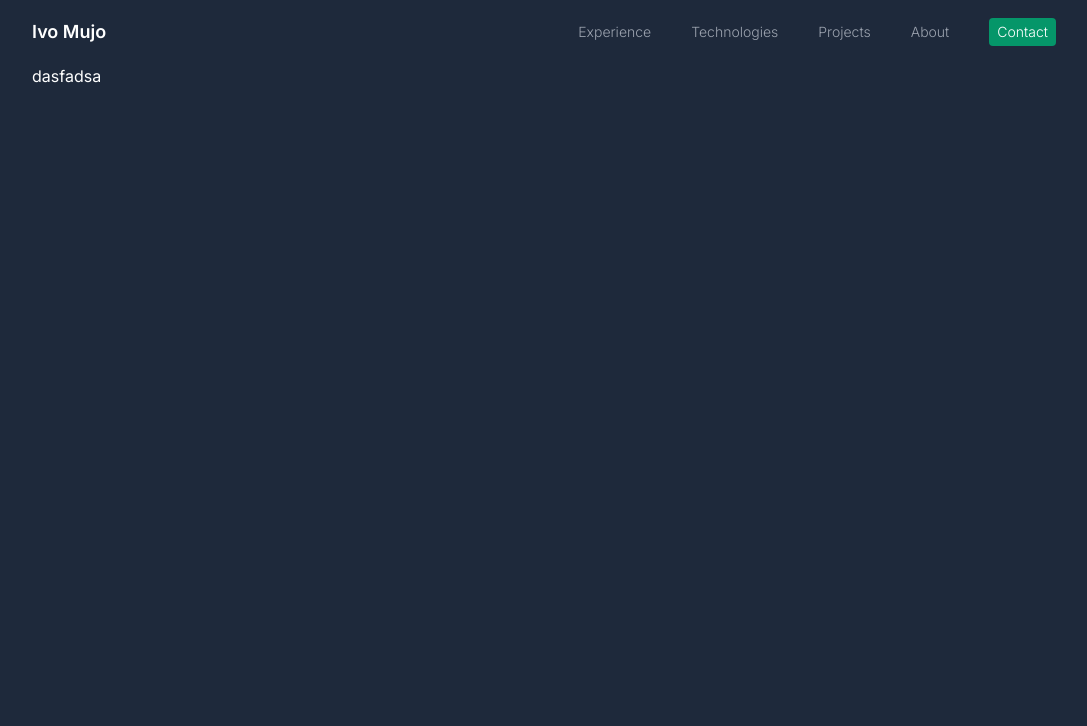
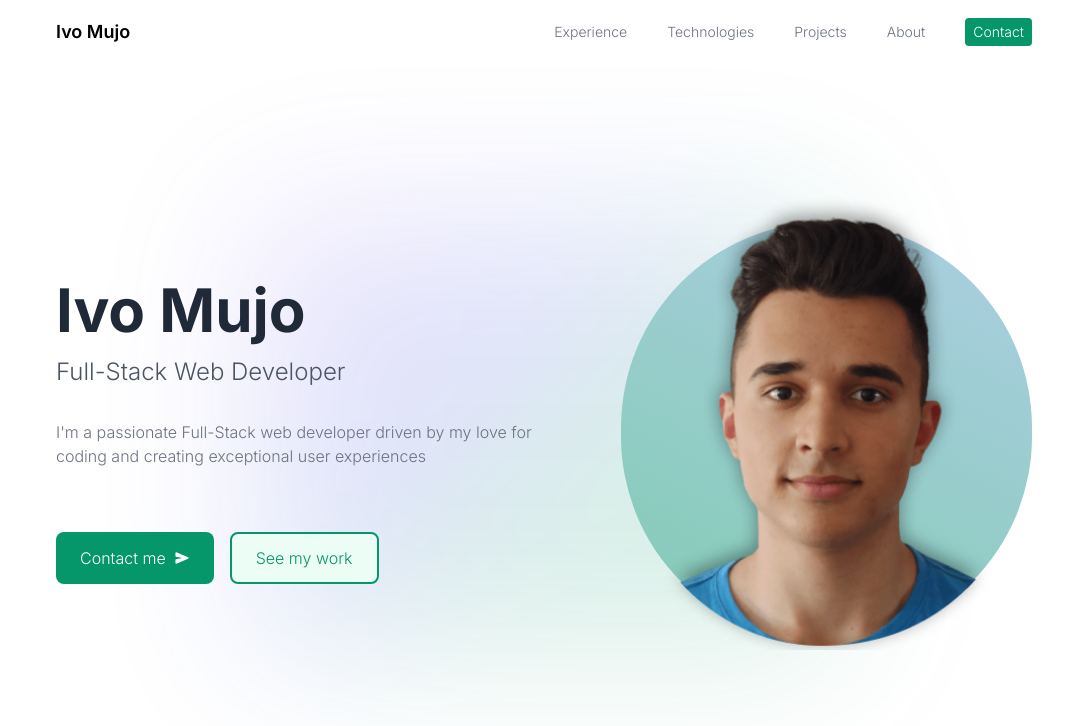
Before and after one commit to imujo/portfolio, a Next.js app: page / in a window 1280 px wide. Shown: the top 726 px of the page, without its empty margins (96-1183 px from the left). Built offline with nearby package versions, Linux system fonts and the light colour scheme.

Commit message:
added header section and header image

```diff
--- a/src/app/globals.css
+++ b/src/app/globals.css
@@ -18,7 +18,18 @@
 
 .bblur {
   background-image: linear-gradient(-45deg, #059669 50%, #1d4ed8 50%);
-  opacity: 0.3;
+  opacity: 0.25;
+  filter: blur(clamp(56px, 10vw, 80px));
+}
+
+.bblur2 {
+  background-image: linear-gradient(
+    -45deg,
+    #059669 50%,
+    #1d4ed8 50%,
+    #a74fff 120%
+  );
+  opacity: 0.15;
   filter: blur(clamp(56px, 10vw, 80px));
 }
 
@@ -31,3 +42,7 @@
 .dark {
   color-scheme: dark;
 }
+
+.headerImageBg {
+  background: linear-gradient(206deg, #accee2 0%, #82cbb4 100%);
+}
--- a/src/app/layout.tsx
+++ b/src/app/layout.tsx
@@ -16,8 +16,8 @@ export default function RootLayout({
   children: React.ReactNode;
 }) {
   return (
-    <html lang="en" className="dark">
-      <body className={cn(inter.className, "dark:bg-slate-800 ")}>
+    <html lang="en" className="">
+      <body className={cn(inter.className, "dark:bg-slate-800")}>
         <Nav />
         {children}
       </body>
--- a/src/app/page.tsx
+++ b/src/app/page.tsx
@@ -1,6 +1,9 @@
-import ProjectSection from "@/components/ProjectSection";
-import { technologies } from "@/utils/types";
+import Header from "@/sections/Header";
 
 export default function Home() {
-  return <main className="lg:px-0 px-8  max-w-5xl m-auto">dasfadsa</main>;
+  return (
+    <main className=" px-6  max-w-5xl m-auto h-full">
+      <Header />
+    </main>
+  );
 }
--- /dev/null
+++ b/src/components/HeaderImage.tsx
@@ -0,0 +1,18 @@
+import Image from "next/image";
+import { FC } from "react";
+
+interface HeaderImageProps {}
+// TODO try to make it with Next Image
+const HeaderImage: FC<HeaderImageProps> = ({}) => {
+  return (
+    <div className="relative h-56 w-56 rounded-full headerImageBg flex lg:h-[420px] lg:w-[420px] md:h-64 md:w-64 overflow-visible ">
+      <img
+        src="/header_img.png"
+        alt="portrait"
+        className="w-full h-[108.25%] absolute bottom-0 lg:bottom-[-8px] left-1/2 translate-x-[-50.8%] object-cover  "
+      />
+    </div>
+  );
+};
+
+export default HeaderImage;
--- a/src/components/Nav.tsx
+++ b/src/components/Nav.tsx
@@ -11,7 +11,7 @@ const Nav: FC<NavProps> = ({}) => {
   const [open, setOpen] = useState(false);
 
   return (
-    <nav className="h-16 px-6 lg:px-0 max-w-5xl m-auto ">
+    <nav className="h-16 px-6 max-w-5xl m-auto ">
       <div className="flex items-center justify-between h-full ">
         <Link href="/" className="font-semibold min-w-max md:text-lg">
           Ivo Mujo
@@ -23,7 +23,7 @@ const Nav: FC<NavProps> = ({}) => {
 
         <ul
           className={cn(
-            "fixed top-0 left-0 flex dark:bg-slate-700 dark:md:bg-transparent bg-white py-20 px-10 w-screen h-screen gap-10 duration-200 flex-col text-3xl z-10 transition-transform md:translate-x-0 md:flex-row md:text-sm md:gap-10 md:w-full md:h-full md:p-0 md:items-center md:justify-end md:relative md:text-gray-500 dark:md:text-gray-400 font-light hover:[&>li]:text-gray-700 dark:hover:[&>li]:text-gray-200 ",
+            "fixed top-0 left-0 flex dark:bg-slate-700 dark:md:bg-transparent bg-white py-20 px-10 w-screen h-screen gap-10 duration-200 flex-col text-3xl z-10 transition-transform md:translate-x-0 md:flex-row md:text-sm md:gap-10 md:w-full md:h-full md:p-0 md:items-center md:justify-end md:relative md:text-gray-500 dark:md:text-gray-400 font-light hover:[&>li]:text-gray-800 dark:hover:[&>li]:text-gray-200",
             open ? "" : "translate-x-full"
           )}
         >
--- /dev/null
+++ b/src/sections/Header.tsx
@@ -0,0 +1,34 @@
+import Button from "@/components/Button";
+import HeaderImage from "@/components/HeaderImage";
+import { FC } from "react";
+import { IoSend } from "react-icons/io5";
+
+interface HeaderProps {}
+
+const Header: FC<HeaderProps> = ({}) => {
+  return (
+    <header className="relative flex flex-col py-12 gap-16 items-center  h-[calc(100vh-4rem)] lg:flex-row-reverse lg:justify-between lg:items-center  ">
+      <HeaderImage />
+      <div className="flex flex-col items-center lg:items-start">
+        <h1 className=" text-6xl font-bold text-center text-gray-800 mb-4 dark:text-white lg:text-start ">
+          Ivo Mujo
+        </h1>
+        <h2 className=" text-2xl text-center text-gray-600 mb-8 font-light dark:text-gray-300 lg:text-start ">
+          Full-Stack Web Developer
+        </h2>
+        <p className=" text-base font-light text-gray-500 text-center dark:text-gray-400 max-w-lg mb-16 lg:text-start">
+          I'm a passionate Full-Stack web developer driven by my love for coding
+          and creating exceptional user experiences
+        </p>
+
+        <div className="flex gap-4">
+          <Button title="Contact me" RightIcon={IoSend} />
+          <Button title="See my work" variant="outline" />
+        </div>
+      </div>
+      <div className="w-3/5 h-3/5 z-[-1] absolute absolute-center bblur2"></div>
+    </header>
+  );
+};
+
+export default Header;
--- a/tailwind.config.js
+++ b/tailwind.config.js
@@ -3,6 +3,7 @@ module.exports = {
   content: [
     "./src/pages/**/*.{js,ts,jsx,tsx,mdx}",
     "./src/components/**/*.{js,ts,jsx,tsx,mdx}",
+    "./src/sections/**/*.{js,ts,jsx,tsx,mdx}",
     "./src/app/**/*.{js,ts,jsx,tsx,mdx}",
   ],
   theme: {
```
Also changed, not shown: src/sections/Project.tsx (renamed from src/components/ProjectSection.tsx, +4 -4 lines), public/header_img.png (added).
